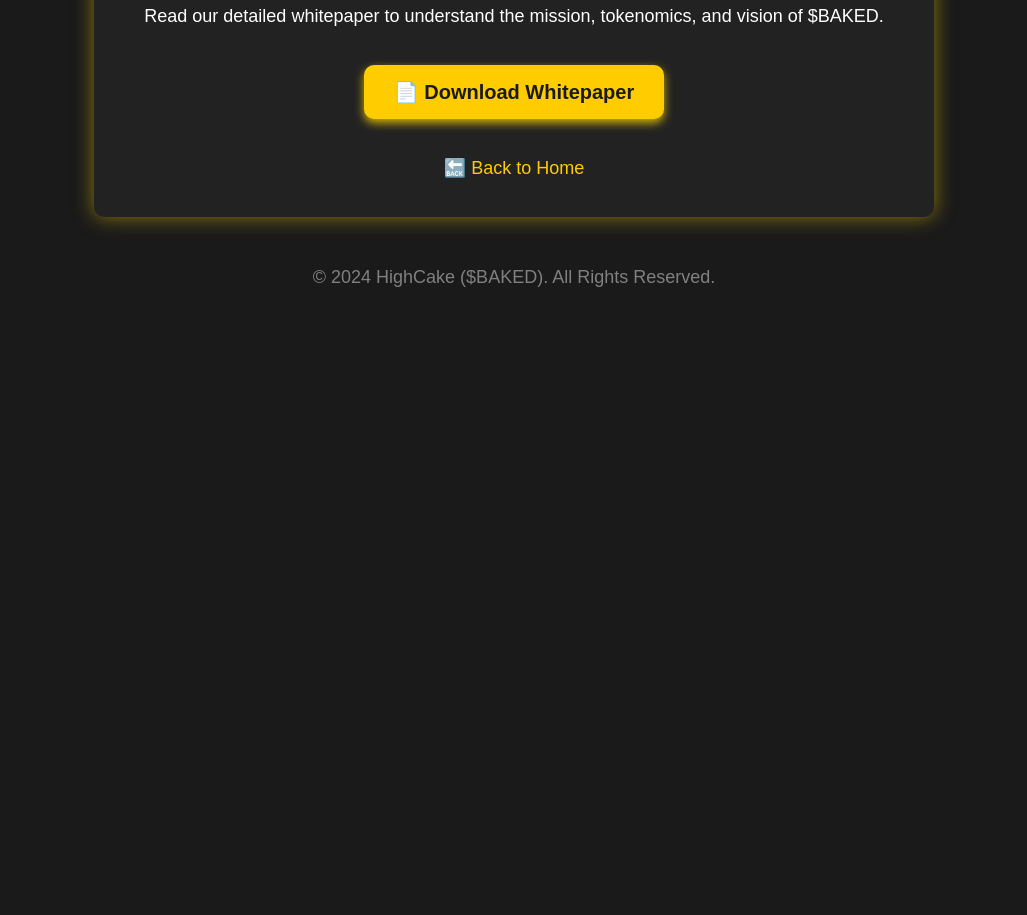
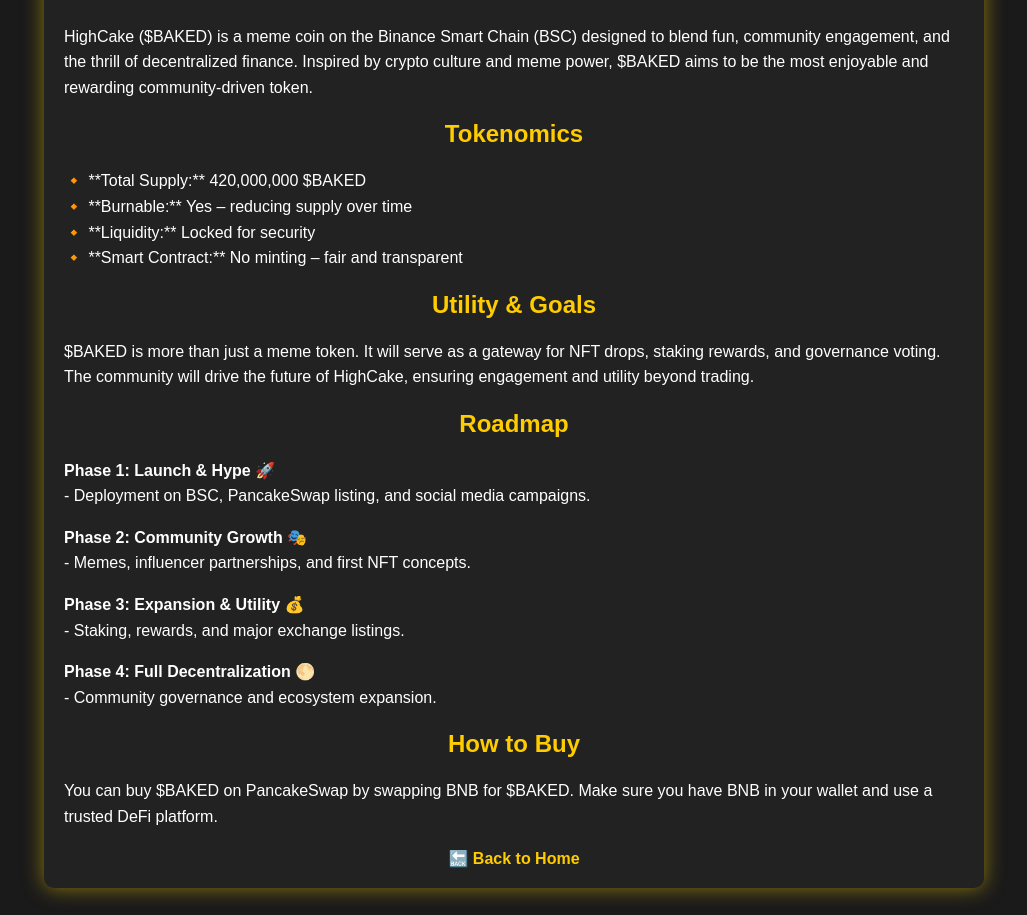
Before and after one commit to Maex-z9/HighCake-website, a plain HTML site: page whitepaper.html in a window 1280 px wide. Shown: the part 145-1060 px from the top of the page, without its empty margins (126-1153 px from the left). Before the commit the page ends 800 px from the top, so only its background shows below. Drawn offline with Linux system fonts and the light colour scheme.

Commit message:
Update whitepaper.html

```diff
--- a/whitepaper.html
+++ b/whitepaper.html
@@ -9,53 +9,72 @@
             font-family: Arial, sans-serif;
             background-color: #1a1a1a;
             color: white;
-            text-align: center;
+            text-align: left;
             margin: 0;
-            padding: 0;
+            padding: 20px;
         }
         .container {
-            max-width: 800px;
-            margin: 50px auto;
+            max-width: 900px;
+            margin: auto;
             padding: 20px;
             background: #222;
             border-radius: 10px;
             box-shadow: 0 0 20px rgba(255, 215, 0, 0.5);
         }
-        h1 {
+        h1, h2 {
             color: #ffcc00;
+            text-align: center;
         }
         p {
-            font-size: 18px;
-        }
-        .download-button {
-            display: inline-block;
-            margin: 20px;
-            padding: 15px 30px;
-            background: #ffcc00;
-            color: #1a1a1a;
-            text-decoration: none;
-            font-size: 20px;
-            font-weight: bold;
-            border-radius: 10px;
-            box-shadow: 0 4px 10px rgba(255, 215, 0, 0.8);
-            transition: 0.3s;
-        }
-        .download-button:hover {
-            background: #ffdd44;
+            font-size: 16px;
+            line-height: 1.6;
         }
         .footer {
+            text-align: center;
             margin-top: 30px;
             font-size: 14px;
             color: gray;
+        }
+        .back-link {
+            display: block;
+            text-align: center;
+            margin-top: 20px;
+            color: #ffcc00;
+            font-weight: bold;
+            text-decoration: none;
         }
     </style>
 </head>
 <body>
     <div class="container">
         <h1>📜 HighCake ($BAKED) Whitepaper</h1>
-        <p>Read our detailed whitepaper to understand the mission, tokenomics, and vision of $BAKED.</p>
-        <a href="highcake_whitepaper.pdf" download class="download-button">📄 Download Whitepaper</a>
-        <p>🔙 <a href="index.html" style="color:#ffcc00; text-decoration: none;">Back to Home</a></p>
+
+        <h2>Introduction</h2>
+        <p>HighCake ($BAKED) is a meme coin on the Binance Smart Chain (BSC) designed to blend fun, community engagement, and the thrill of decentralized finance. Inspired by crypto culture and meme power, $BAKED aims to be the most enjoyable and rewarding community-driven token.</p>
+
+        <h2>Tokenomics</h2>
+        <p>🔸 **Total Supply:** 420,000,000 $BAKED <br>
+        🔸 **Burnable:** Yes – reducing supply over time <br>
+        🔸 **Liquidity:** Locked for security <br>
+        🔸 **Smart Contract:** No minting – fair and transparent</p>
+
+        <h2>Utility & Goals</h2>
+        <p>$BAKED is more than just a meme token. It will serve as a gateway for NFT drops, staking rewards, and governance voting. The community will drive the future of HighCake, ensuring engagement and utility beyond trading.</p>
+
+        <h2>Roadmap</h2>
+        <p><strong>Phase 1: Launch & Hype 🚀</strong> <br>
+        - Deployment on BSC, PancakeSwap listing, and social media campaigns.</p>
+        <p><strong>Phase 2: Community Growth 🎭</strong> <br>
+        - Memes, influencer partnerships, and first NFT concepts.</p>
+        <p><strong>Phase 3: Expansion & Utility 💰</strong> <br>
+        - Staking, rewards, and major exchange listings.</p>
+        <p><strong>Phase 4: Full Decentralization 🌕</strong> <br>
+        - Community governance and ecosystem expansion.</p>
+
+        <h2>How to Buy</h2>
+        <p>You can buy $BAKED on PancakeSwap by swapping BNB for $BAKED. Make sure you have BNB in your wallet and use a trusted DeFi platform.</p>
+
+        <a href="index.html" class="back-link">🔙 Back to Home</a>
     </div>
 
     <div class="footer">
```
